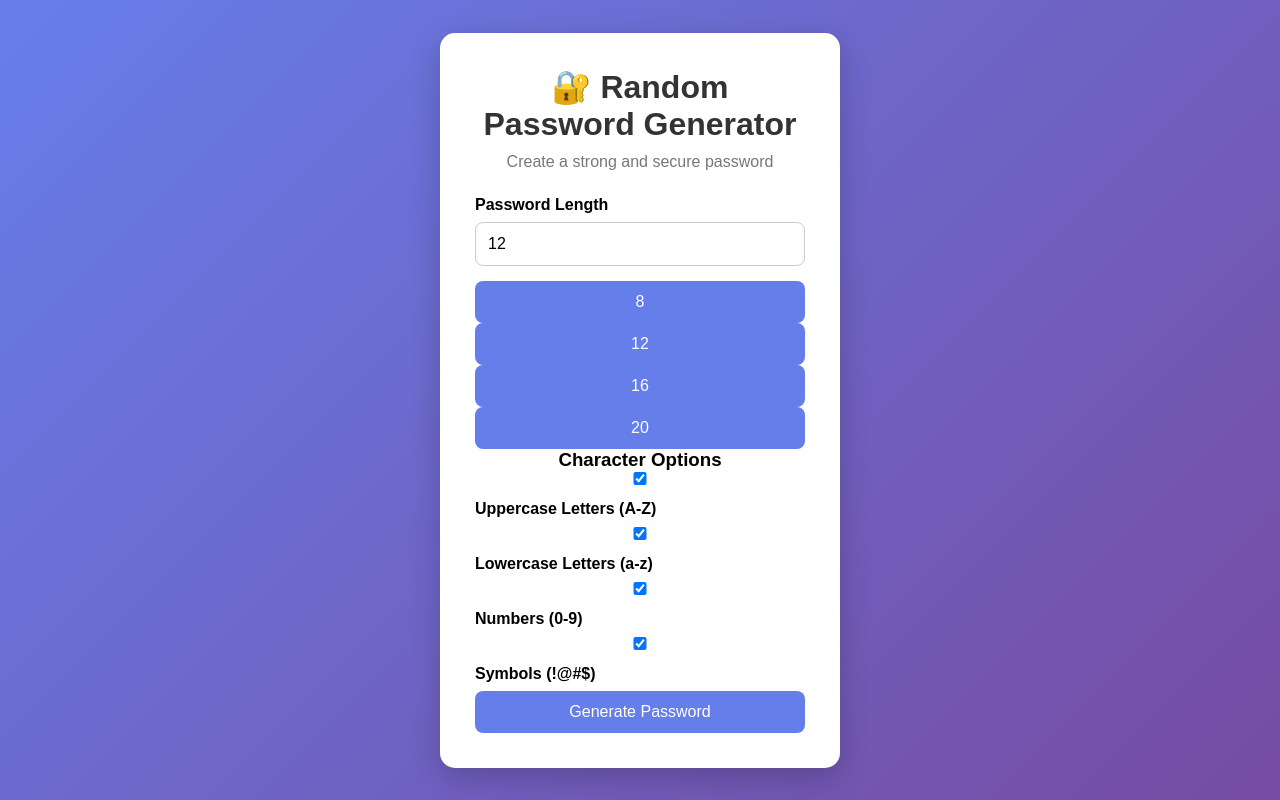
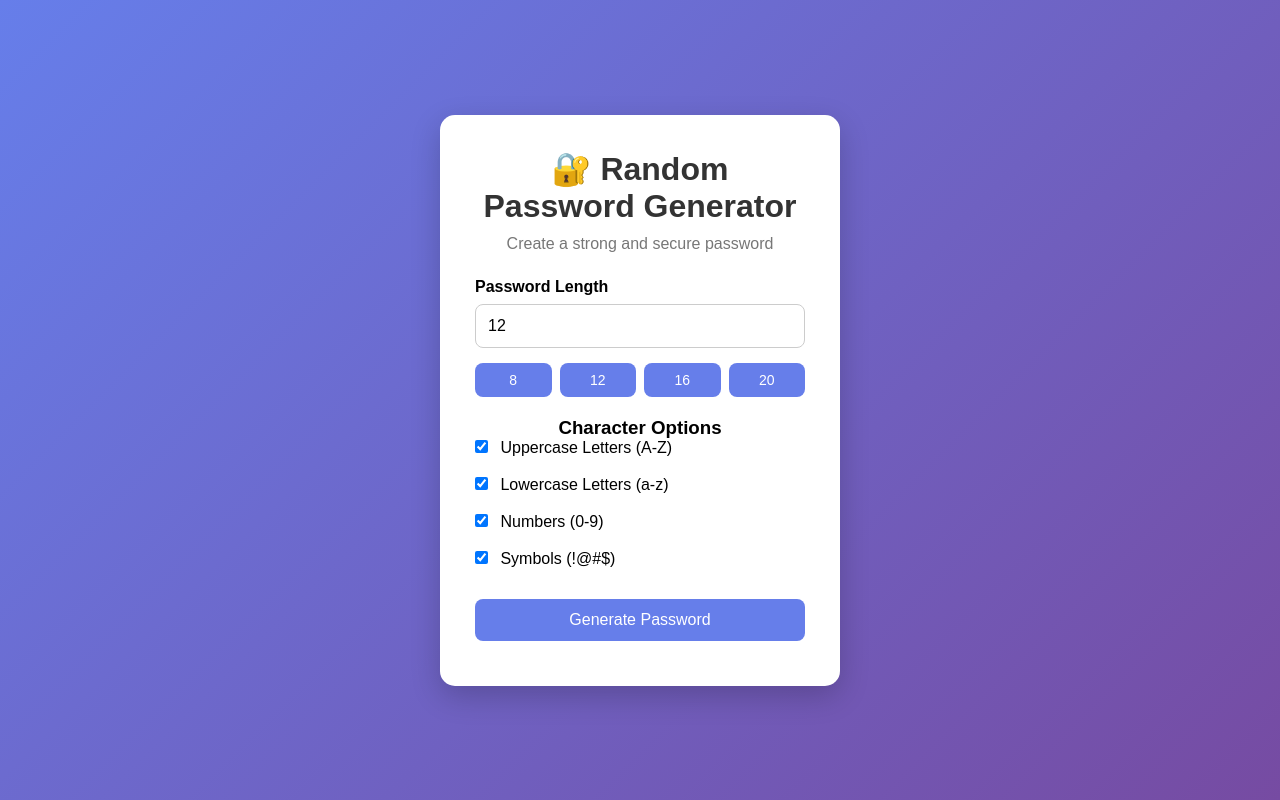
Before and after one commit to alagesandeepansri-ai/random-password-generator, a Flask app: page / in a window 1280 px wide. Run offline with Flask 3, Linux system fonts and the light colour scheme.

Commit message:
Update style.css with new features

```diff
--- a/static/style.css
+++ b/static/style.css
@@ -57,11 +57,46 @@ button {
     color: white;
     font-size: 16px;
     cursor: pointer;
+    margin-bottom: 10px;
 }
 
 button:hover {
     background: #5568d9;
 }
+
+/* Password Length Presets */
+
+.presets {
+    display: flex;
+    gap: 8px;
+    margin-bottom: 20px;
+}
+
+.presets button {
+    margin-bottom: 0;
+    padding: 9px;
+    font-size: 14px;
+}
+
+/* Character Options */
+
+.options {
+    text-align: left;
+    margin-bottom: 20px;
+}
+
+.options label {
+    display: block;
+    margin-bottom: 8px;
+    font-weight: normal;
+}
+
+.options input[type="checkbox"] {
+    width: auto;
+    margin-right: 8px;
+}
+
+/* Result */
 
 .result {
     margin-top: 25px;
@@ -79,3 +114,33 @@ button:hover {
     word-break: break-all;
     font-weight: bold;
 }
+
+.strength-box {
+    padding: 12px;
+    border-radius: 8px;
+    background: #e8f5e9;
+    color: #2e7d32;
+    font-weight: bold;
+    margin-top: 5px;
+}
+
+/* Password History */
+
+.history {
+    margin-top: 25px;
+    text-align: left;
+}
+
+.history h3 {
+    text-align: center;
+    margin-bottom: 12px;
+}
+
+.history-item {
+    background: #f1f1f1;
+    padding: 10px;
+    border-radius: 8px;
+    margin-bottom: 8px;
+    word-break: break-all;
+    font-family: monospace;
+}
```
